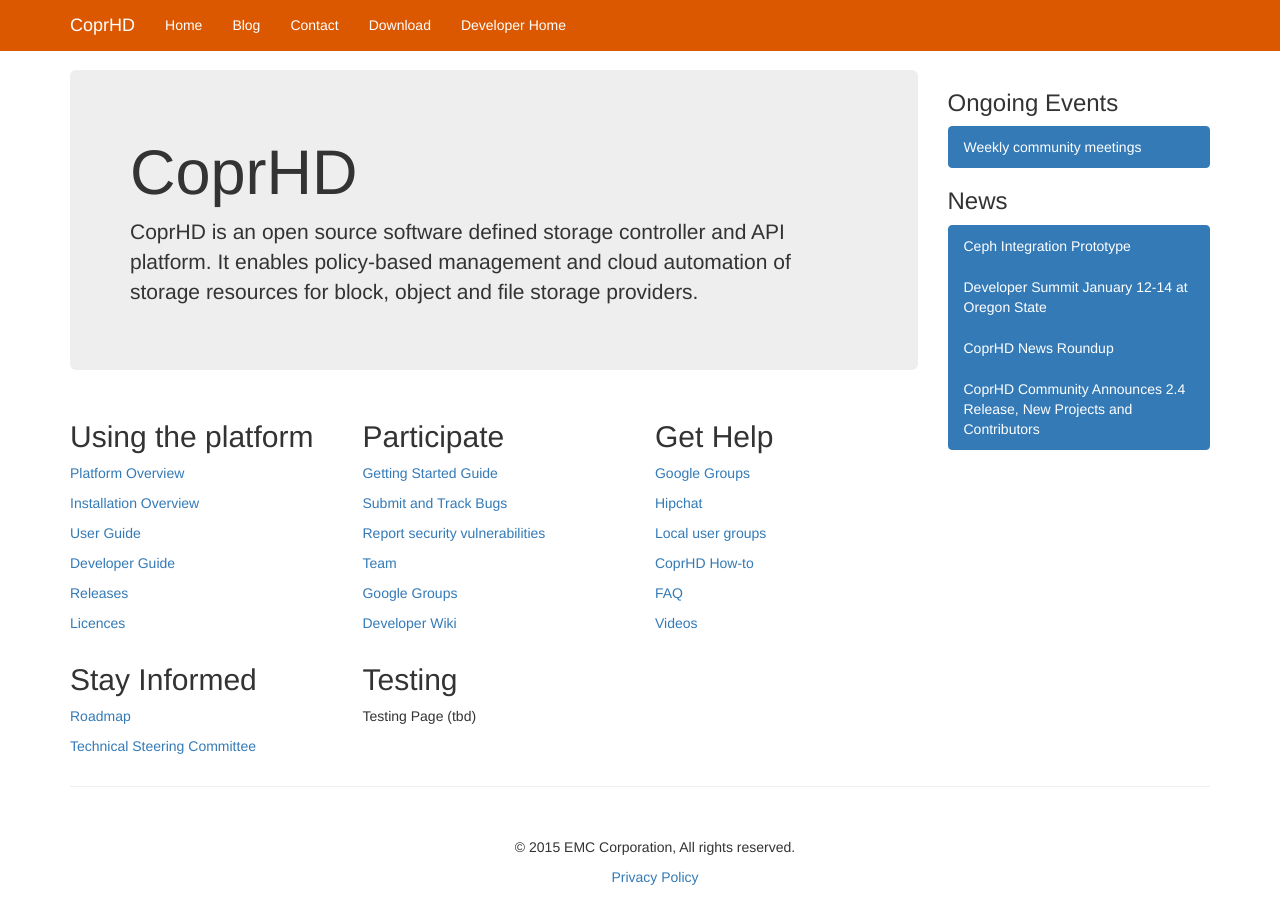
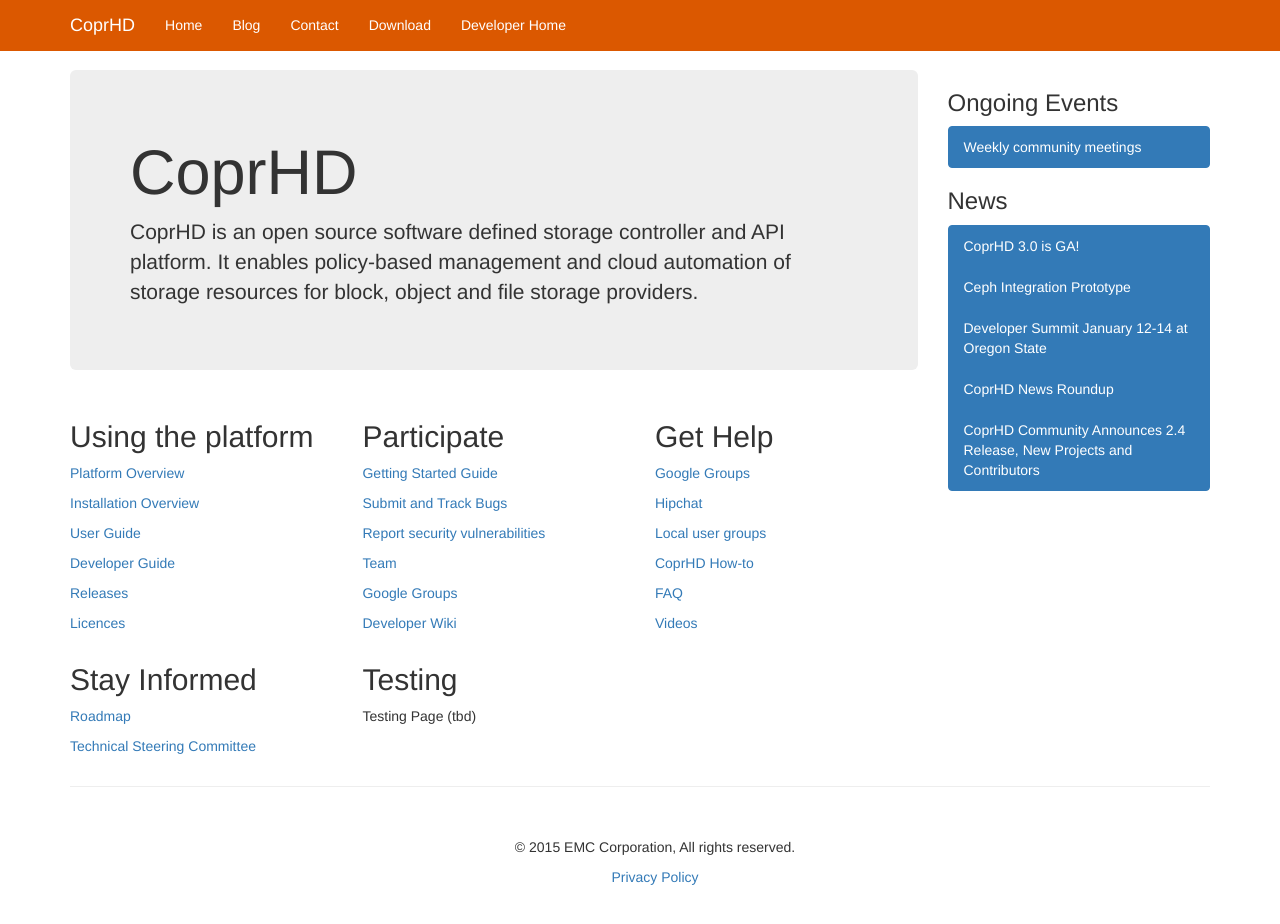
Before and after one commit to CoprHD/CoprHD.github.io, a Jekyll site: the page index.html, which Jekyll copies as it is, in a window 1280 px wide and 927 px high. Shown: the top 924 px of the window. Built offline with Jekyll 4.4.1, drawn with Linux system fonts in a browser that asks for light colours; nearby versions of some CDN libraries; library files that are not in the unit come from our copies.

Commit message:
Update index.html

```diff
--- a/index.html
+++ b/index.html
@@ -128,6 +128,7 @@
           </div>
 	<h3>News</h3>
 	<div class="list-group">
+	  <a href="/blog/2016/05/23/coprhd-30" class="list-group-item active">CoprHD 3.0 is GA!</a>
 	  <a href="/blog/2016/02/01/ceph-integration" class="list-group-item active">Ceph Integration Prototype</a>
     	  <a href="/blog/2015/12/17/dev-summit" class="list-group-item active">Developer Summit January 12-14 at Oregon State</a>
 	  <a href="/blog/2015/12/14/coprhd-news-roundup" class="list-group-item active">CoprHD News Roundup</a>
```
